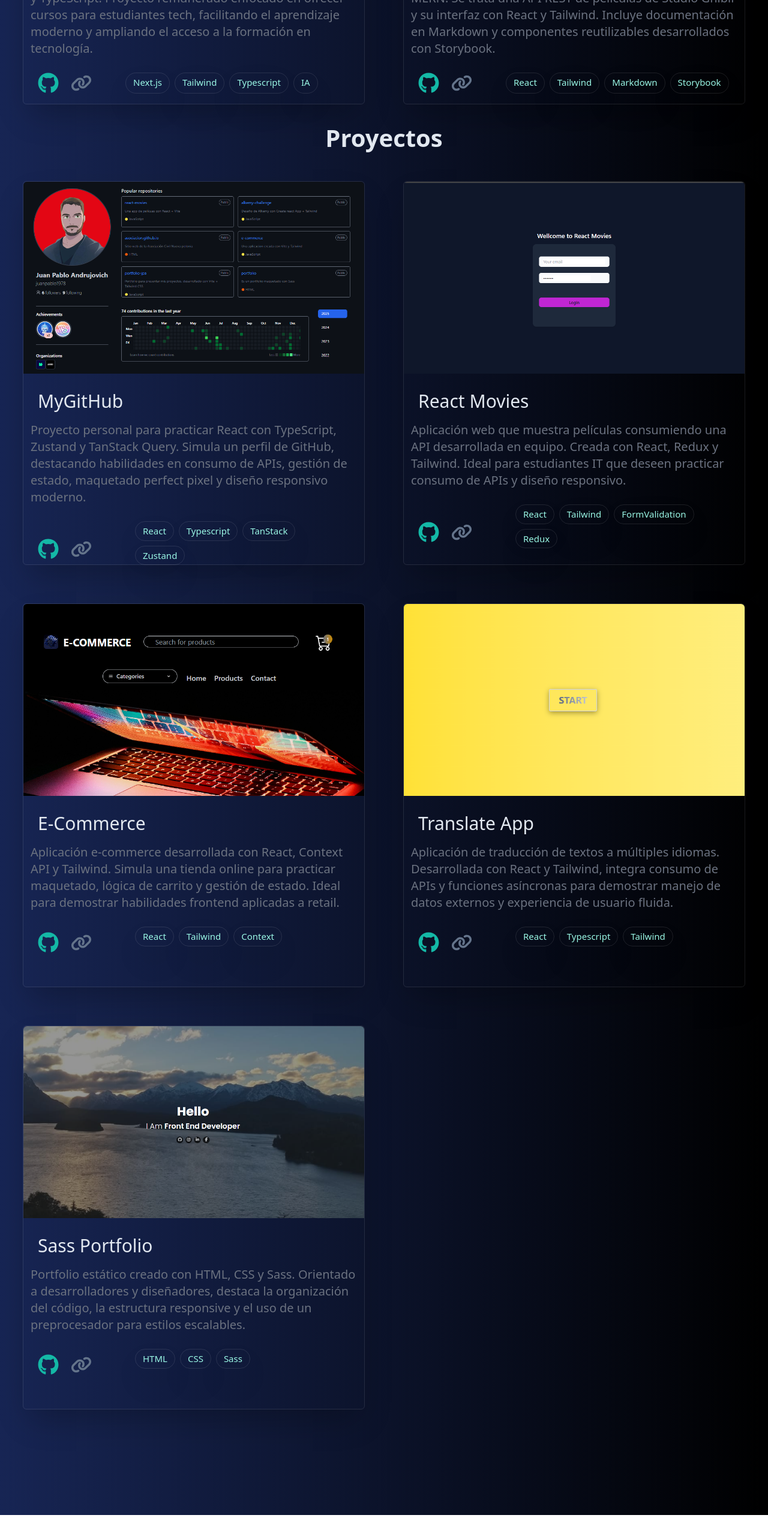
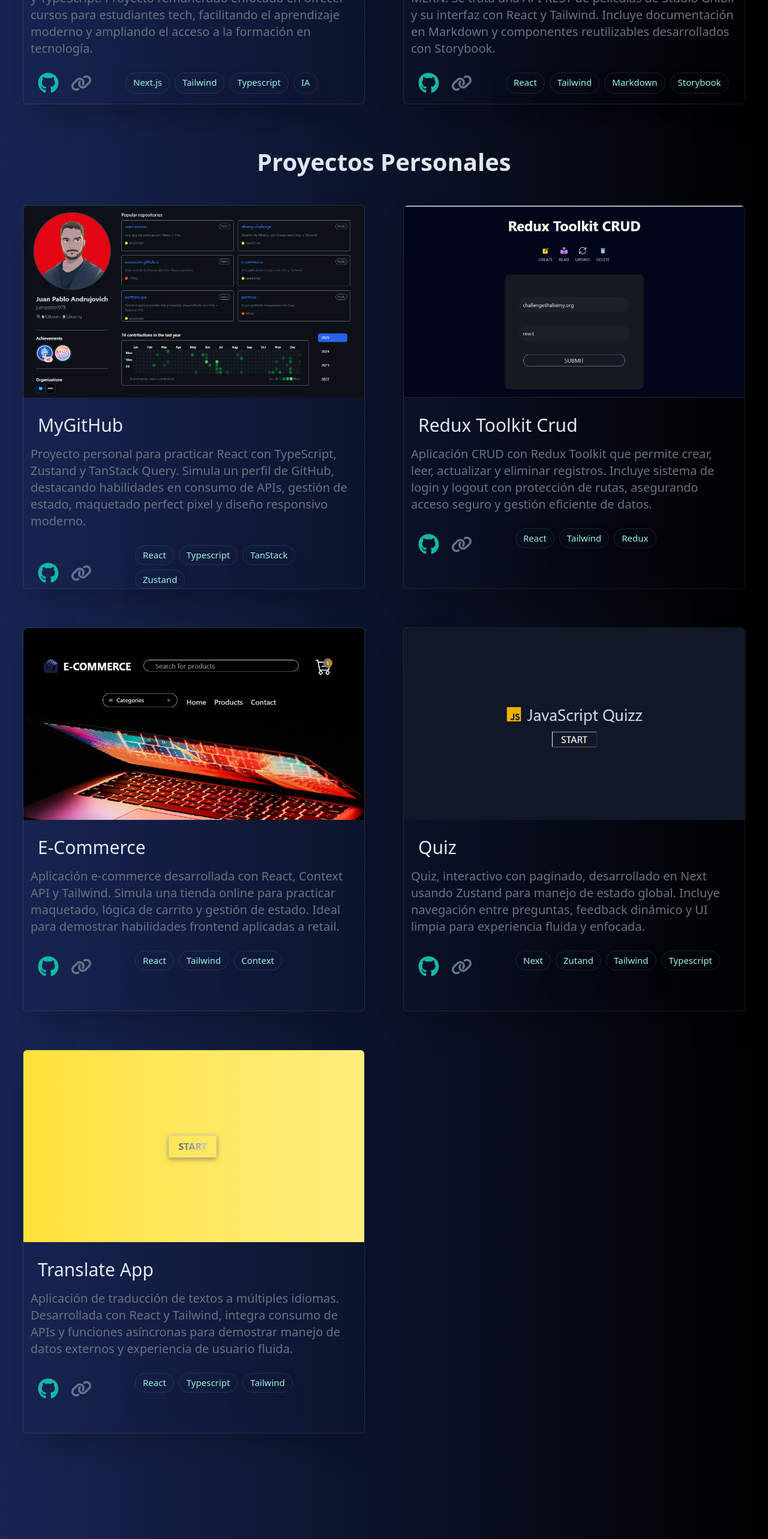
Before and after one commit to juanpablo1978/portfolio-jpa, a React (Vite) app: page /portfolio in a window 1280 px wide. Shown: the part 874-3440 px from the top of the page at 60% size. Before the commit the page ends 3400 px from the top, so only its background shows below. Built offline with nearby package versions, Linux system fonts and the light colour scheme.

Commit message:
agrego quiz y crud

```diff
--- a/public/Data/Data.jsx
+++ b/public/Data/Data.jsx
@@ -166,12 +166,12 @@ export const dataPortfolio = [
   },
   {
     id: 2,
-    title: "React Movies",
-     tecnologias: ["React", "Tailwind", "FormValidation", "Redux"],
-    image: "/Images/reactmovies.png",
-    description:"Aplicación web que muestra películas consumiendo una API desarrollada en equipo. Creada con React, Redux y Tailwind. Ideal para estudiantes IT que deseen practicar consumo de APIs y diseño responsivo.",
-    urlGithub: "https://github.com/juanpablo1978/react-movies",
-    urlDemo: "https://react-movies-murex.vercel.app/",
+    title: "Redux Toolkit Crud",
+     tecnologias: ["React", "Tailwind", "Redux"],
+    image: "/Images/crud.png",
+    description:"Aplicación CRUD con Redux Toolkit que permite crear, leer, actualizar y eliminar registros. Incluye sistema de login y logout con protección de rutas, asegurando acceso seguro y gestión eficiente de datos.",
+    urlGithub: "https://github.com/juanpablo1978/crud-rtk",
+    urlDemo: "https://crud-rtk-eta.vercel.app/",
   },
 
   {
@@ -184,6 +184,17 @@ export const dataPortfolio = [
     urlGithub: "https://github.com/juanpablo1978/e-commerce",
     urlDemo: "https://e-commerce-pink-three-60.vercel.app/",
   },
+
+      {
+    id: 5,
+    title: "Quiz",
+     tecnologias: ["Next", "Zutand", "Tailwind", 'Typescript'],
+    image: "/Images/quiz.png",
+    description:"Quiz, interactivo con paginado, desarrollado en Next usando Zustand para manejo de estado global. Incluye navegación entre preguntas, feedback dinámico y UI limpia para experiencia fluida y enfocada.",
+    urlGithub: "https://github.com/juanpablo1978/quizz-app",
+    urlDemo: "https://quizz-app-blush-iota.vercel.app/",
+  },
+
   {
     id: 4,
     title: "Translate App",
@@ -195,13 +206,5 @@ export const dataPortfolio = [
     urlDemo: "https://translate-app-zeta-swart.vercel.app/",
   },
 
-    {
-    id: 5,
-    title: "Sass Portfolio",
-     tecnologias: ["HTML", "CSS", "Sass"],
-    image: "/Images/portfoliosass.png",
-    description:"Portfolio estático creado con HTML, CSS y Sass. Orientado a desarrolladores y diseñadores, destaca la organización del código, la estructura responsive y el uso de un preprocesador para estilos escalables.",
-    urlGithub: "https://github.com/juanpablo1978/portfolio",
-    urlDemo: "https://sass-portfolio-psi.vercel.app/",
-  },
+
 ];
--- a/src/components/Portfolio/Portfolio.jsx
+++ b/src/components/Portfolio/Portfolio.jsx
@@ -77,8 +77,8 @@ const Portfolio = () => {
       </article>
 
 
-      <h3 className="text-slate-200 text-2xl lg:text-[40px] md:text-[30px] font-bold text-center my-10 lg:mb-14">
-        Proyectos
+      <h3 className="text-slate-200 text-2xl lg:text-[40px] md:text-[30px] font-bold text-center my-20 lg:mb-14">
+        Proyectos Personales
       </h3>
 
       <article className="grid grid-cols-1 md:grid-cols-2 lg:grid-cols-2 gap-8 lg:gap-16">
```
Also changed, not shown: public/Images/crud.png (added), public/Images/quiz.png (added).
